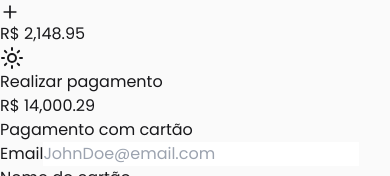
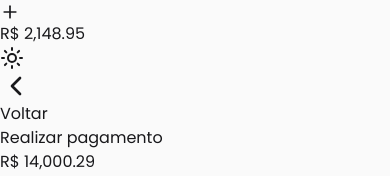
Before and after one commit to ClemilsonAzevedo/smallstoreTT, a React (Vite) app: page /checkout in a window 390 px wide. Shown: the part 1876-2052 px from the top of the page. Built offline with nearby package versions, Linux system fonts and the light colour scheme.

Commit message:
Mobile: Ui of page

```diff
--- a/src/pages/checkout-payment.tsx
+++ b/src/pages/checkout-payment.tsx
@@ -1,5 +1,6 @@
 import { CreditCard } from "lucide-react";
 import { FormEvent } from "react";
+import { BackButton } from "../components/BackButton";
 
 export function CheckoutPayment(){
 
@@ -11,6 +12,9 @@ export function CheckoutPayment(){
 
   return(
     <section className="flex gap-4 flex-col items-center justify-start min-h-screen">
+      <div className="mr-auto">
+        <BackButton />
+      </div>
       <h2 className="text-2xl">Realizar pagamento</h2>
       <span className="text-2xl font-bold">R$ 14,000.29</span>
 
```
